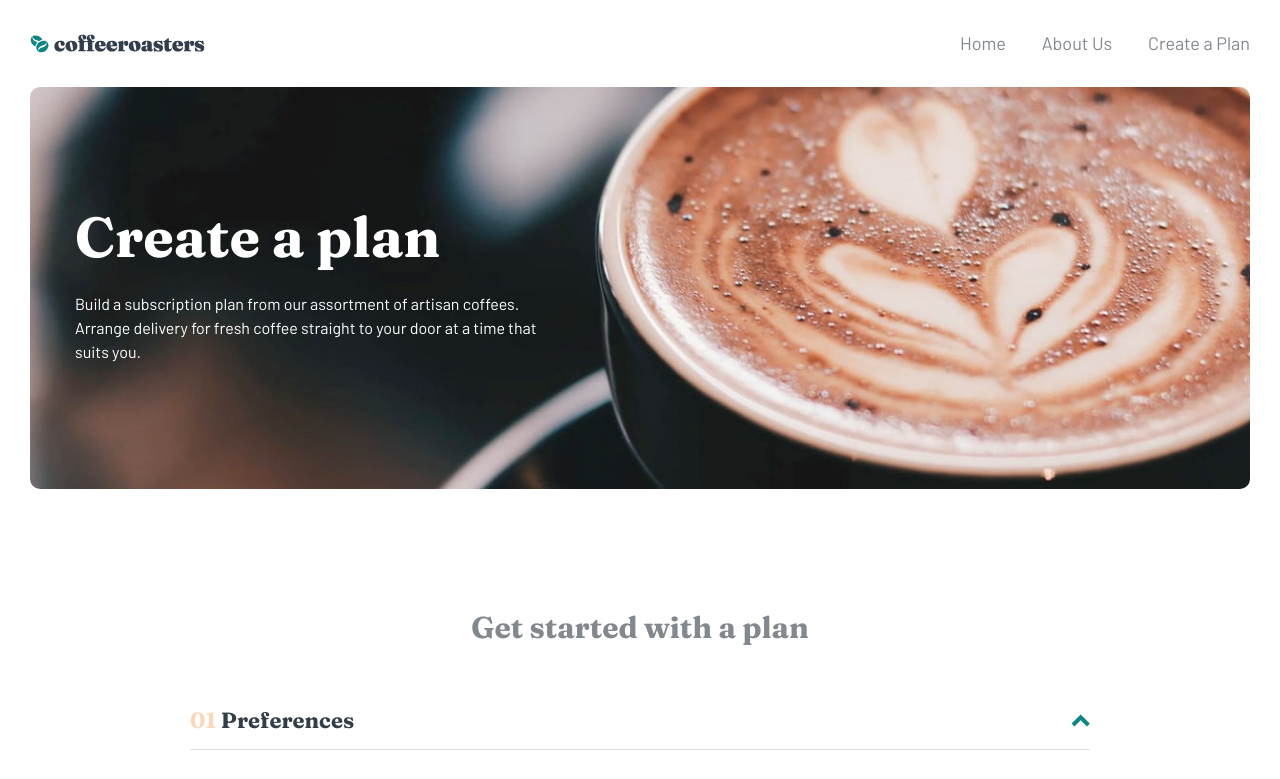
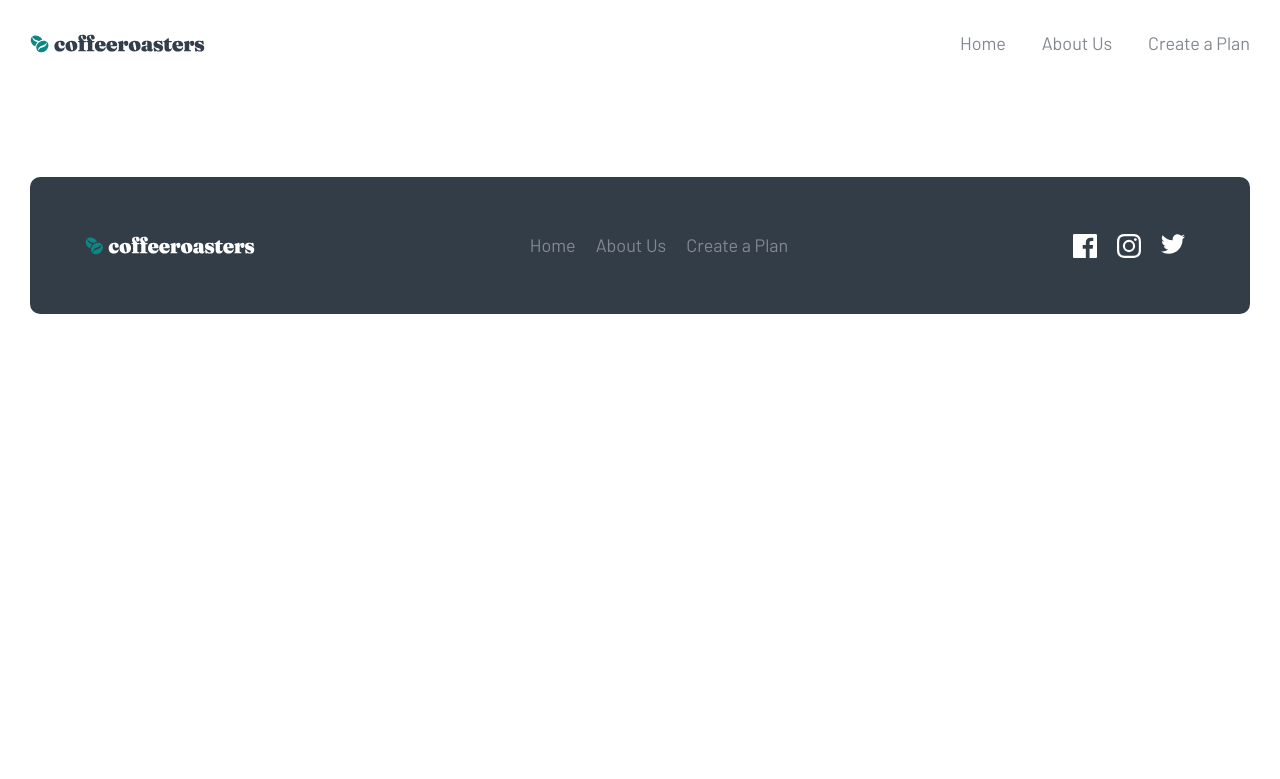
Before and after one commit to MikeDThorpe/coffee-roaster-website, a React (Create React App) app: page /subscription in a window 1280 px wide. Shown: the top 779 px of the page. Built offline with nearby package versions, Linux system fonts and the light colour scheme.

Commit message:
correct routing

```diff
--- a/src/App.js
+++ b/src/App.js
@@ -13,9 +13,9 @@ function App() {
         <Header toggleNav={() => setMobileNav(!mobileNav)} />
         <MobileNavigation toggleNav={() => setMobileNav(!mobileNav)} show={mobileNav} />
         <Switch>
-          <Route exact path="/home" component={HomePage} />
-          <Route exact path="/about" component={AboutPage} />
-          <Route exact path="/subscription" component={SubscriptionPage} />
+          <Route exact path="/coffee-roaster-website/" component={HomePage} />
+          <Route exact path="/coffee-roaster-website/about" component={AboutPage} />
+          <Route exact path="/coffee-roaster-website/subscription" component={SubscriptionPage} />
         </Switch>
         <Footer />
       </Router>
```
